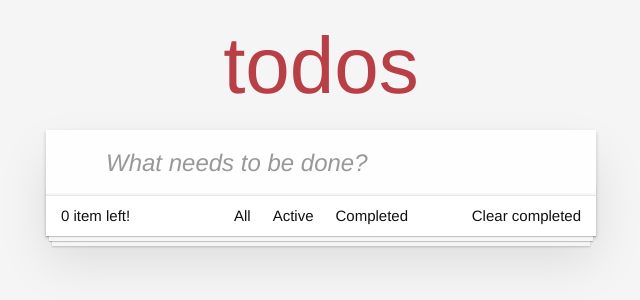
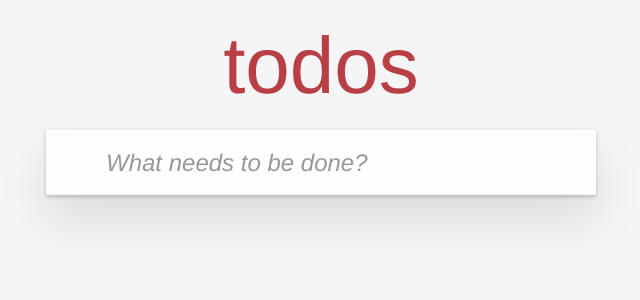
Before and after one commit to A-fethi/mini-framework, a plain HTML site: page index1.html in a window 1280 px wide. Shown: the whole page, without its empty margins (319-959 px from the left). Drawn offline with Linux system fonts and the light colour scheme.

Commit message:
footer enhancement

```diff
--- a/index1.html
+++ b/index1.html
@@ -35,6 +35,7 @@
                         }
                     }),
                 ]),
+
                 Vnode('ul', { class: 'todo-list' }, [
                     getTodos().filter(filterFn).map(todo =>
                         Vnode('li', { key: todo.id, class: todo.completed ? 'completed' : '' }, [
@@ -55,7 +56,7 @@
                         ])
                     )
                 ]),
-                Vnode('footer', { class: 'footer' }, [
+                getTodos().length > 0 && Vnode('footer', { class: 'footer' }, [
                     Vnode('span', { class: 'todo-count' }, `${getTodos().filter(t => !t.completed).length} item left!`),
                     Vnode('ul', { class: 'filters' }, [
                         Vnode('li', {}, [
```
